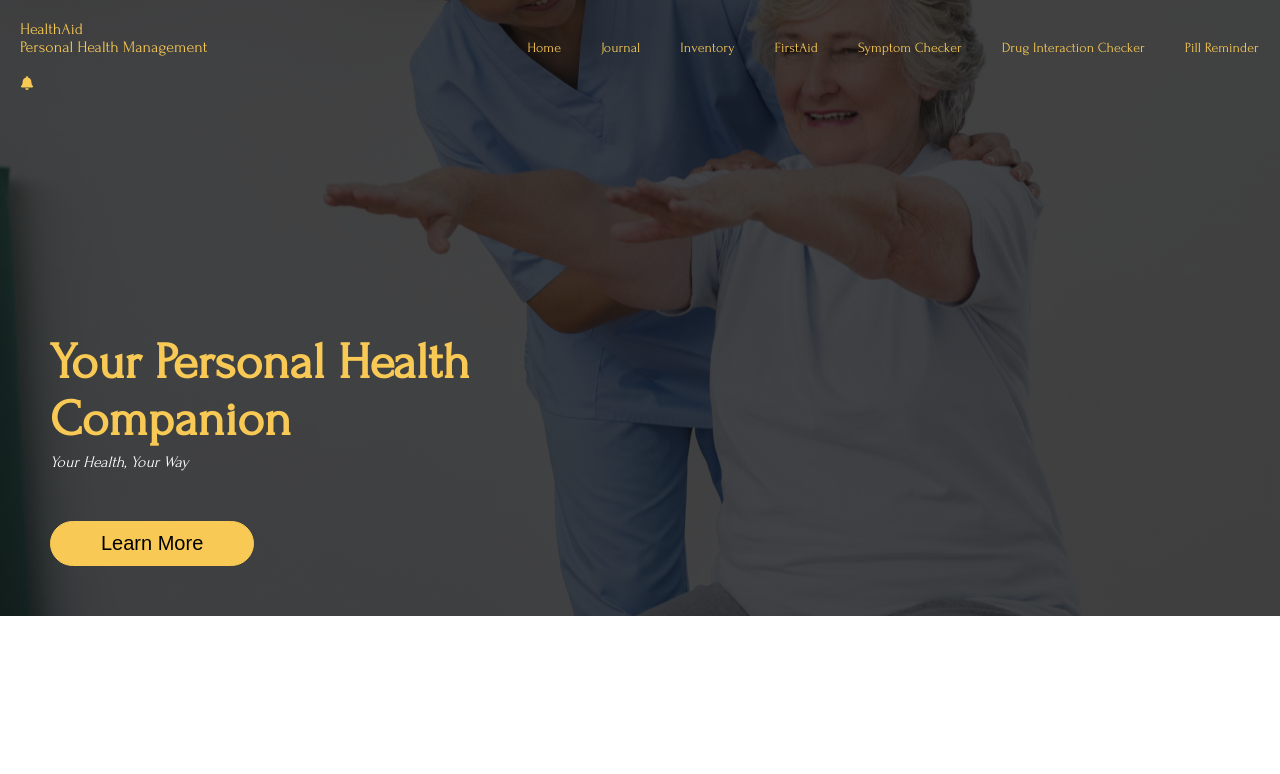
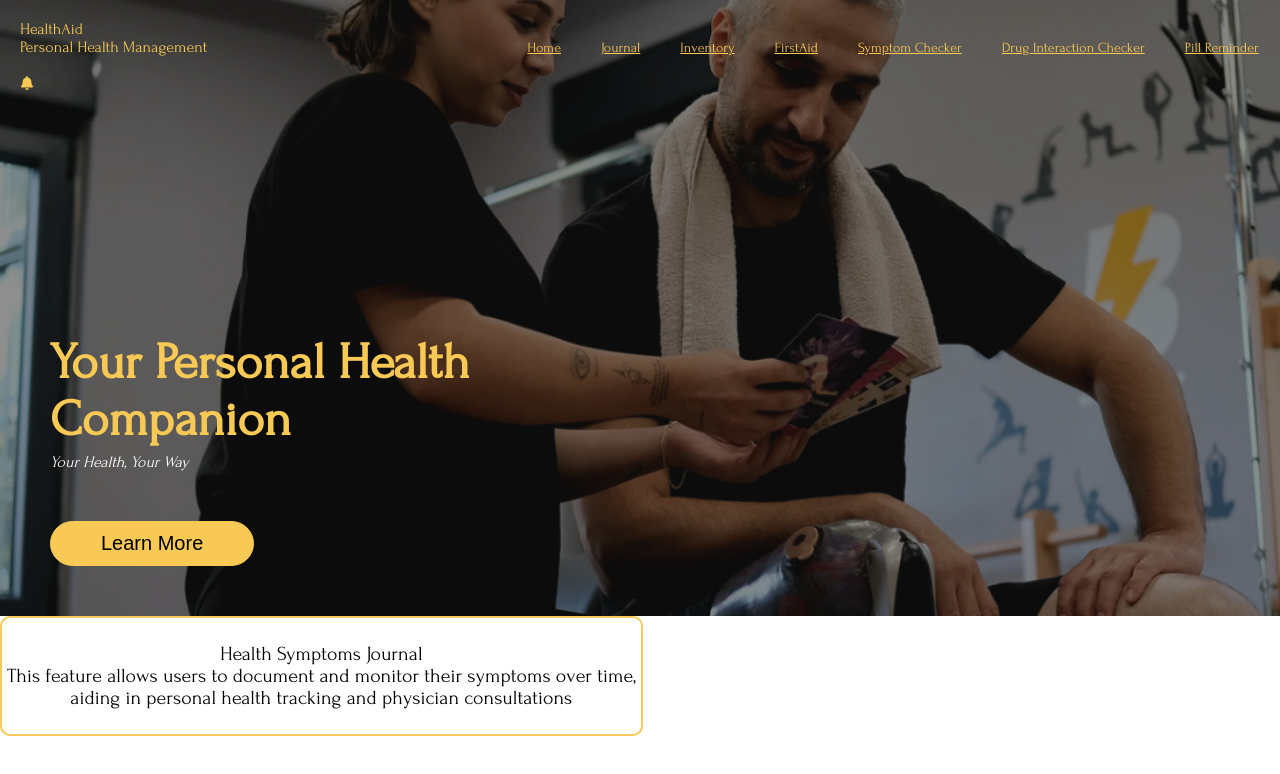
Before and after one commit to merytpeters/HealthAid, a React (Vite) app in the folder Frontend/: page / in a window 1280 px wide. Shown: the top 774 px of the page. Built offline with nearby package versions, Linux system fonts and the light colour scheme.

Commit message:
Card component added

```diff
--- a/Frontend/src/App.css
+++ b/Frontend/src/App.css
@@ -1,8 +1,74 @@
-/* :root {
-    border: 5px solid red;
-    margin: 0;
+/* @font-face {
+  font-family: 'Forum';
+  src: url('./assets/fonts/Forum-Regular.ttf') format('truetype');
+  font-weight: normal;
+  font-style: normal;
 } */
-/* :root {
-  margin: 0;
-  font-family: sans-serif;
-} */
+
+#root {
+  /* font-family: 'Forum', sans-serif; */
+  width: 100%;
+
+}
+
+.nav {
+  color: #f8c954;
+  margin: 20px;
+  font-size: 14px;
+}
+.nav  a {
+  text-decoration: underline;
+  color: #f8c954;
+}
+.nav a:active {
+  text-decoration: underline;
+  color: #0000ff;
+}
+
+.hero {
+  /* Image */
+  background-image: linear-gradient(rgba(0, 0, 0, 0.2), rgba(0, 0, 0, 0.2)),url(./assets/Physical-Therapy.png);
+  /* Position and center the image to scale nicely on all screens */
+  background-position: center ;
+  background-repeat: no-repeat;
+  background-size: cover;
+}
+.hero-text{
+  margin-left: 50px;
+  margin-top: 15rem;
+
+}
+.hero-text > h1 {
+  font-size: 51px;
+  display: inline;
+  color: #f8c954;
+}
+.hero-text > i {
+  font-size: 16px;
+  color: #ffffff;
+  display: block;
+  margin-top: 5px;
+}
+
+.button {
+  border: 1px solid #f8c954;
+  border-radius: 50px;
+  color: #000000;
+  text-align: center;
+  /* background-color: transparent; */
+  font-size: 20px;
+  margin: 50px;
+  padding: 10px 50px;
+  cursor: pointer;
+}
+.card {
+  border: 2px solid #f8c954;
+  color: #000000;
+  /* background-color: #f8c954; */
+  border-radius: 10px;
+  text-align: center;
+  padding: 5px;
+  width: fit-content;
+  height: fit-content;
+  font-size: 20px;
+}
--- a/Frontend/src/App.jsx
+++ b/Frontend/src/App.jsx
@@ -1,4 +1,4 @@
-
+import Card from './Components/Card'
 import Hero from './Components/Hero'
 import './App.css'
 
@@ -7,6 +7,12 @@ function App() {
   return (
     <>
       <Hero />
+      <Card>
+        <p>
+        Health Symptoms Journal<br />
+        This feature allows users to document and monitor their symptoms over time,<br /> aiding in personal health tracking and physician consultations
+        </p>
+      </Card>
     </>
   )
 }
--- a/Frontend/src/Components/Card.jsx
+++ b/Frontend/src/Components/Card.jsx
@@ -1,7 +1,8 @@
-const Card = () => {
+const Card = ({children}) => {
     return (
-        <>
-
-        </>
+        <section className="card">
+            {children}
+        </section>
     )
 }
+export default Card;
--- a/Frontend/src/Components/Navbar.jsx
+++ b/Frontend/src/Components/Navbar.jsx
@@ -7,13 +7,13 @@ const Navbar = () => {
                 <span><a>HealthAid</a></span>
                 <span style={{display: 'block'}}><a>Personal Health Management</a></span>
             </p>
-            <span className="nav"><a>Home</a></span>
-            <span className="nav"><a>Journal</a></span>
-            <span className="nav"><a>Inventory</a></span>
-            <span className="nav"><a>FirstAid</a></span>
-            <span className="nav"><a>Symptom Checker</a></span>
-            <span className="nav"><a>Drug Interaction Checker</a></span>
-            <span className="nav"><a>Pill Reminder</a></span>
+            <span className="nav"><a href='#'>Home</a></span>
+            <span className="nav"><a href='#'>Journal</a></span>
+            <span className="nav"><a href='#'>Inventory</a></span>
+            <span className="nav"><a href='#'>FirstAid</a></span>
+            <span className="nav"><a href='#'>Symptom Checker</a></span>
+            <span className="nav"><a href='#'>Drug Interaction Checker</a></span>
+            <span className="nav"><a href='#'>Pill Reminder</a></span>
             <span className='nav'><FaBell /></span>
 
           </nav>
--- a/Frontend/src/index.css
+++ b/Frontend/src/index.css
@@ -4,58 +4,9 @@
   font-weight: normal;
   font-style: normal;
 }
-
-:root {
-  border: 5px solid black;
+body {
+  margin: 0;
+  display: flex;
   font-family: 'Forum', sans-serif;
-
+  /* border: 2px solid blue; */
 }
-
-.nav {
-  color: #f8c954;
-  margin: 20px;
-  font-size: 14px;
-
-
-}
-.hero {
-  /* Image */
-  background-image: linear-gradient(rgba(0, 0, 0, 0.7), rgba(0, 0, 0, 0.7)),url(./assets/R.jpeg);
-  /* Position and center the image to scale nicely on all screens */
-  background-position: center ;
-  background-repeat: no-repeat;
-  background-size: cover cover;
-  position: absolute;
-  top: 0;
-  left: 0;
-  width: 100%;
-  /* border: 2px solid black; */
-}
-.hero-text{
-  margin-left: 50px;
-  margin-top: 15rem;
-
-}
-.hero-text > h1 {
-  font-size: 51px;
-  display: inline;
-  color: #f8c954;
-}
-.hero-text > i {
-  font-size: 16px;
-  color: #ffffff;
-  display: block;
-  margin-top: 5px;
-}
-
-.button {
-  border: 1px solid #f8c954;
-  border-radius: 50px;
-  color: #000000;
-  text-align: center;
-  /* background-color: transparent; */
-  font-size: 20px;
-  margin: 50px;
-  padding: 10px 50px;
-  cursor: pointer;
-}
```
Also changed, not shown: Frontend/src/assets/Physical-Therapy.png (added).
